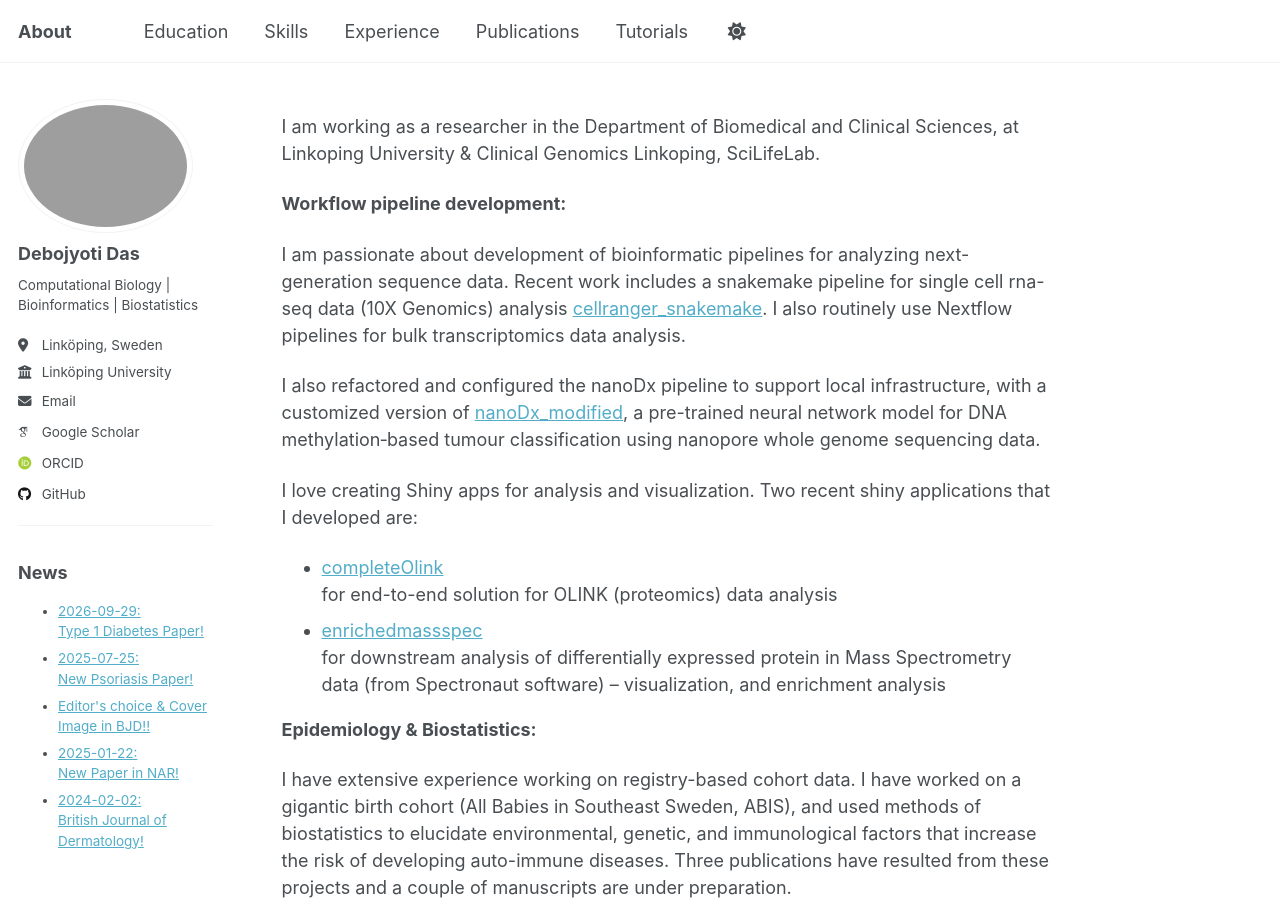
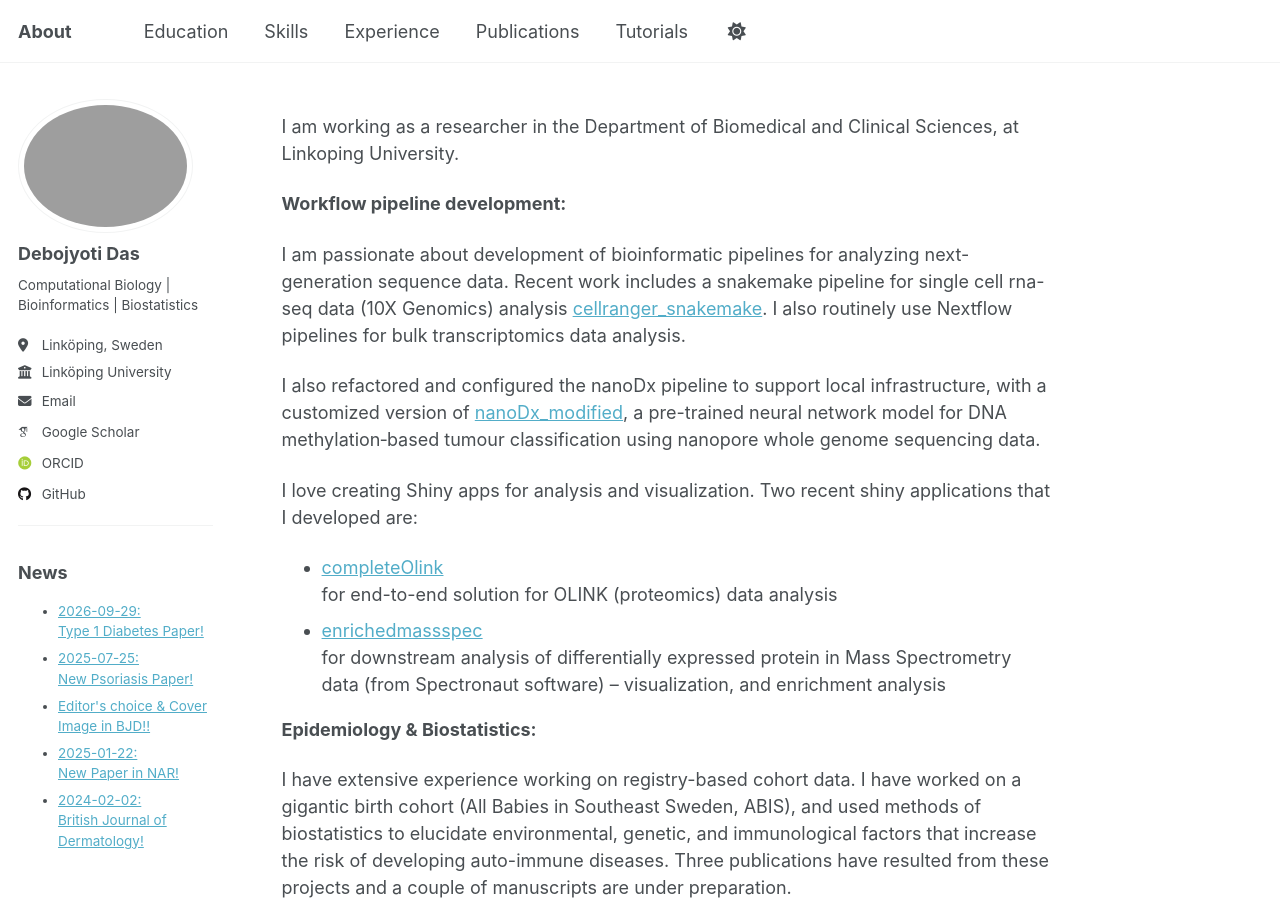
Before and after one commit to BioDebojyoti/BioDebojyoti.github.io, a Jekyll site: the page built from _pages/about.md, in a window 1280 px wide and 900 px high. Built offline with Jekyll 4.4.1, drawn with Linux system fonts in a browser that asks for light colours; some web fonts are replaced; comment, search, counter and statistics services are not loaded.

Commit message:
updated About page

```diff
--- a/_pages/about.md
+++ b/_pages/about.md
@@ -7,7 +7,7 @@ redirect_from:
   - /about.html
 ---
 
-I am working as a researcher in the Department of Biomedical and Clinical Sciences, at Linkoping University & Clinical Genomics Linkoping, SciLifeLab.
+I am working as a researcher in the Department of Biomedical and Clinical Sciences, at Linkoping University.
 
 **Workflow pipeline development:**
 
```
